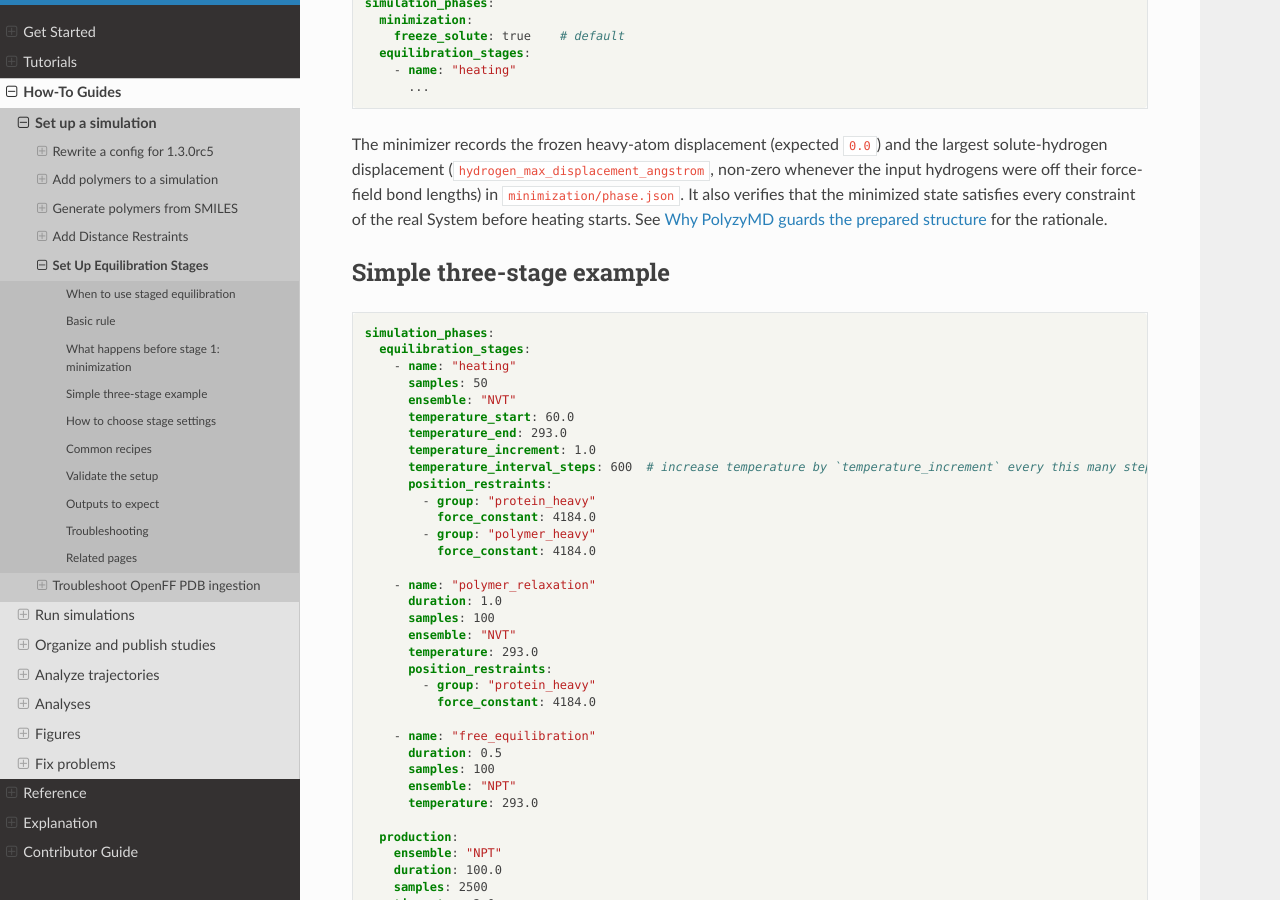
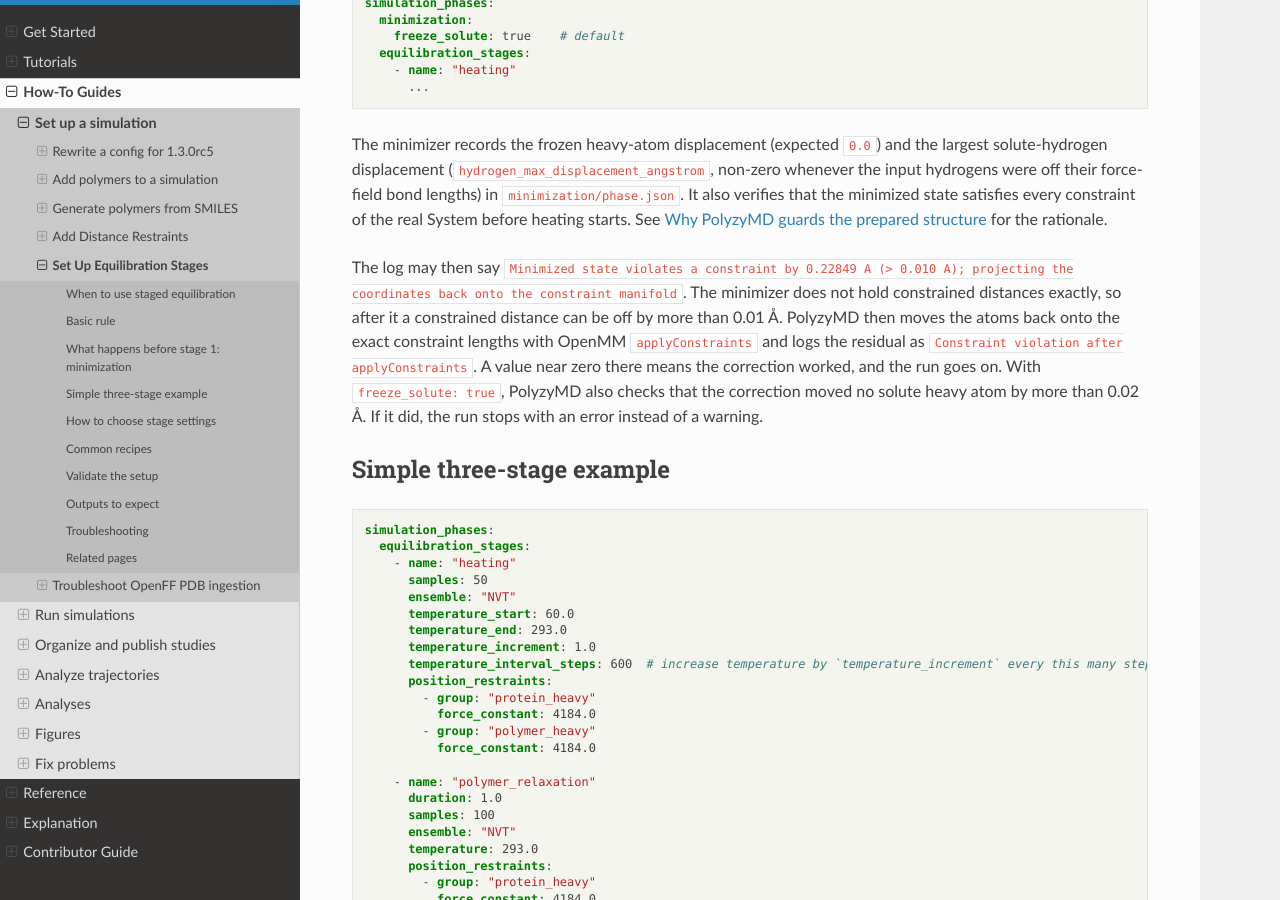
Before and after one commit to joelaforet/polyzymd, a Sphinx documentation site: the page built from docs/source/how_to/equilibration.md, in a window 1280 px wide and 900 px high, scrolled down 828 px. Built offline with Sphinx 7.4.7 and the Read the Docs theme 3.1.0, drawn with Linux system fonts in a browser that asks for light colours.

Commit message:
Explain the constraint warning after minimization

```diff
--- a/docs/source/how_to/equilibration.md
+++ b/docs/source/how_to/equilibration.md
@@ -46,6 +46,18 @@
 verifies that the minimized state satisfies every constraint of the real System
 before heating starts. See {doc}`../explanation/simulation_safeguards` for the
 rationale.
+
+(minimization-constraints)=
+The log may then say
+`Minimized state violates a constraint by 0.22849 A (> 0.010 A); projecting the coordinates back onto the constraint manifold`.
+The minimizer does not hold constrained distances exactly, so after it a
+constrained distance can be off by more than 0.01 Å. PolyzyMD then moves the
+atoms back onto the exact constraint lengths with OpenMM `applyConstraints`
+and logs the residual as `Constraint violation after applyConstraints`. A
+value near zero there means the correction worked, and the run goes on. With
+`freeze_solute: true`, PolyzyMD also checks that the correction moved no
+solute heavy atom by more than 0.02 Å. If it did, the run stops with an error
+instead of a warning.
 
 ## Simple three-stage example
 
```
Also changed, not shown: docs/source/how_to/troubleshooting.md (+6 -0 lines).
